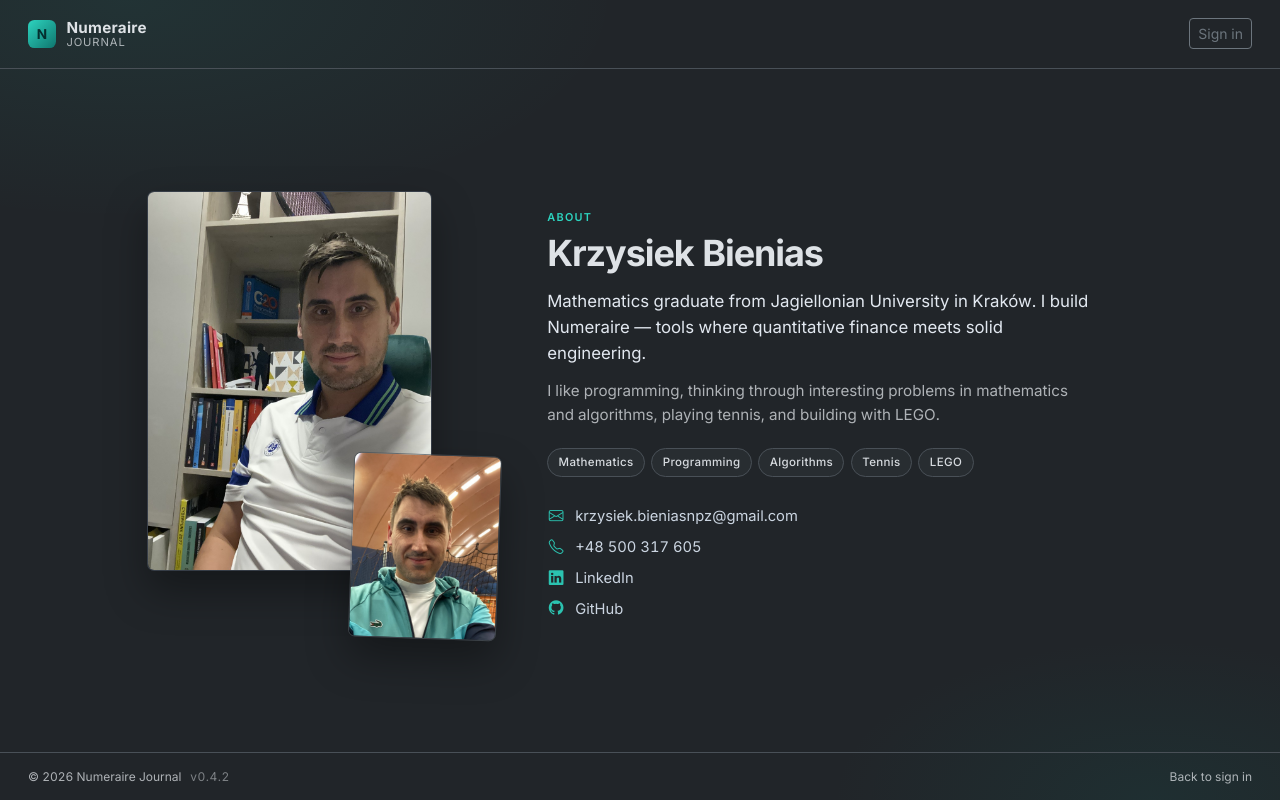
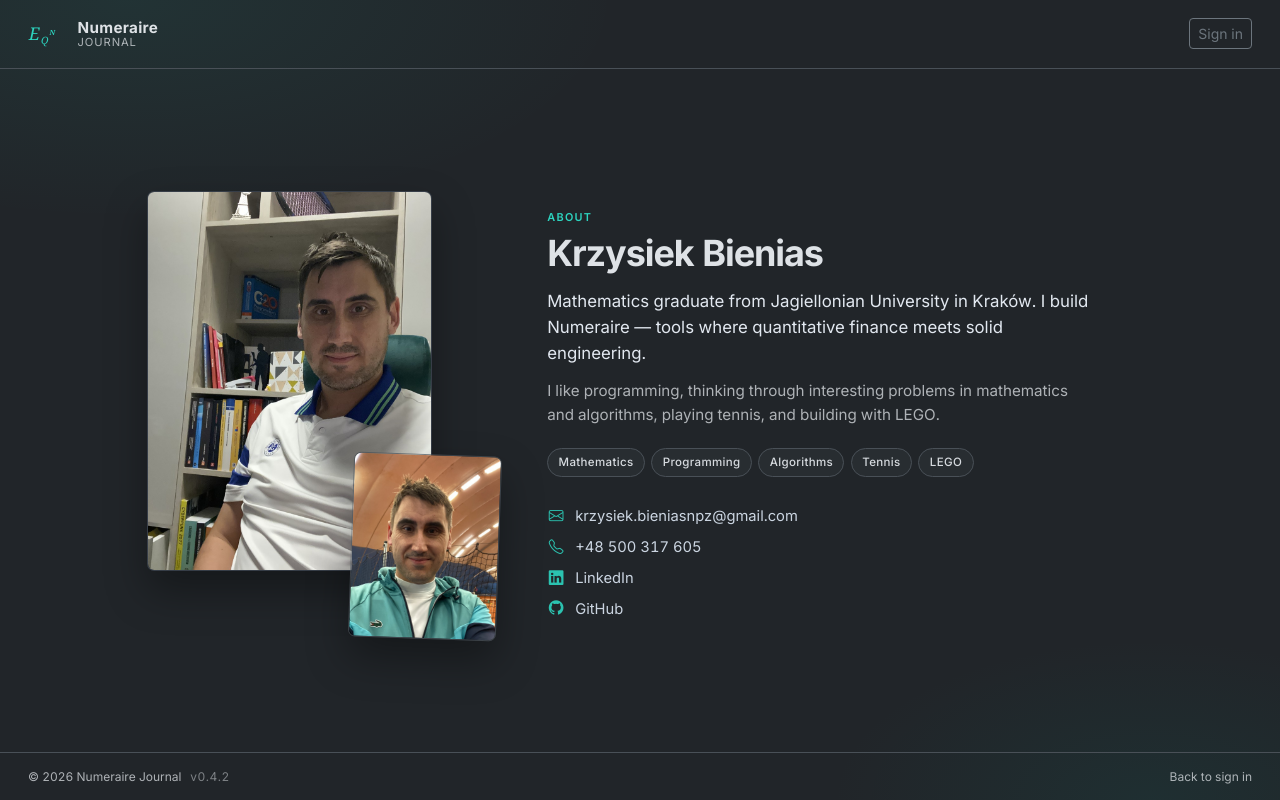
Before and after one commit to krzysiekbienias/numeraire, a Django app: page /about/ in a window 1280 px wide. Run offline with Django 5.2, Linux system fonts and the light colour scheme.

Commit message:
feat(branding): update brand mark.

```diff
--- a/web/static/css/journal.css
+++ b/web/static/css/journal.css
@@ -62,15 +62,18 @@ body {
 }
 
 .nj-brand-mark {
-  width: 1.75rem;
-  height: 1.75rem;
-  border-radius: 0.4rem;
-  background: linear-gradient(135deg, var(--nj-accent), #0f766e);
+  width: 2.45rem;
+  height: 1.65rem;
   display: inline-grid;
   place-items: center;
-  font-weight: 700;
-  font-size: 0.85rem;
-  color: #042f2e;
+  flex-shrink: 0;
+  color: var(--nj-accent);
+}
+
+.nj-brand-mark svg {
+  display: block;
+  width: 2.45rem;
+  height: 1.65rem;
 }
 
 .nj-brand-text {
--- a/web/templates/base.html
+++ b/web/templates/base.html
@@ -11,14 +11,14 @@
   <link href="https://cdn.jsdelivr.net/npm/bootstrap@5.3.3/dist/css/bootstrap.min.css" rel="stylesheet"
         integrity="sha384-QWTKZyjpPEjISv5WaRU9OFeRpok6YctnYmDr5pNlyT2bRjXh0JMhjY6hW+ALEwIH" crossorigin="anonymous">
   <link href="https://cdn.jsdelivr.net/npm/bootstrap-icons@1.11.3/font/bootstrap-icons.min.css" rel="stylesheet">
-  <link href="{% static 'css/journal.css' %}?v=11" rel="stylesheet">
+  <link href="{% static 'css/journal.css' %}?v=12" rel="stylesheet">
   {% block extra_head %}{% endblock %}
 </head>
 <body>
   <div class="nj-shell">
     <aside class="nj-sidebar">
       <a class="nj-brand" href="{% url 'journal:dashboard' %}">
-        <span class="nj-brand-mark">N</span>
+        {% include 'partials/brand_mark.html' %}
         <span class="nj-brand-text">
           <strong>Numeraire</strong>
           <span>Journal</span>
--- a/web/templates/journal/about.html
+++ b/web/templates/journal/about.html
@@ -12,14 +12,14 @@
   <link href="https://cdn.jsdelivr.net/npm/bootstrap@5.3.3/dist/css/bootstrap.min.css" rel="stylesheet"
     integrity="sha384-QWTKZyjpPEjISv5WaRU9OFeRpok6YctnYmDr5pNlyT2bRjXh0JMhjY6hW+ALEwIH" crossorigin="anonymous">
   <link href="https://cdn.jsdelivr.net/npm/bootstrap-icons@1.11.3/font/bootstrap-icons.min.css" rel="stylesheet">
-  <link href="{% static 'css/journal.css' %}?v=11" rel="stylesheet">
+  <link href="{% static 'css/journal.css' %}?v=12" rel="stylesheet">
 </head>
 
 <body>
   <div class="nj-about">
     <header class="nj-about-top">
       <a class="nj-brand" href="{% url 'login' %}">
-        <span class="nj-brand-mark">N</span>
+        {% include 'partials/brand_mark.html' %}
         <span class="nj-brand-text">
           <strong>Numeraire</strong>
           <span>Journal</span>
--- /dev/null
+++ b/web/templates/partials/brand_mark.html
@@ -0,0 +1,29 @@
+{# Numeraire mark: E_{Q^N} — expectation under the numeraire measure #}
+<span class="nj-brand-mark" aria-hidden="true" title="E under Q^N">
+  <svg xmlns="http://www.w3.org/2000/svg" viewBox="0 0 44 30" width="44" height="30" fill="none">
+    {# E — main symbol #}
+    <text
+      x="0.5" y="21.5"
+      fill="currentColor"
+      font-family="Georgia, 'Times New Roman', Times, Cambria, serif"
+      font-style="italic"
+      font-size="20"
+      font-weight="500">E</text>
+    {# Q — subscript #}
+    <text
+      x="14.5" y="26.5"
+      fill="currentColor"
+      font-family="Georgia, 'Times New Roman', Times, Cambria, serif"
+      font-style="italic"
+      font-size="11.5"
+      font-weight="500">Q</text>
+    {# N — superscript on Q (tight, like TeX Q^N) #}
+    <text
+      x="24.2" y="16.2"
+      fill="currentColor"
+      font-family="Georgia, 'Times New Roman', Times, Cambria, serif"
+      font-style="italic"
+      font-size="8"
+      font-weight="600">N</text>
+  </svg>
+</span>
--- a/web/templates/registration/login.html
+++ b/web/templates/registration/login.html
@@ -11,7 +11,7 @@
   <link href="https://fonts.googleapis.com/css2?family=Inter:wght@400;500;600;700&display=swap" rel="stylesheet">
   <link href="https://cdn.jsdelivr.net/npm/bootstrap@5.3.3/dist/css/bootstrap.min.css" rel="stylesheet"
     integrity="sha384-QWTKZyjpPEjISv5WaRU9OFeRpok6YctnYmDr5pNlyT2bRjXh0JMhjY6hW+ALEwIH" crossorigin="anonymous">
-  <link href="{% static 'css/journal.css' %}?v=11" rel="stylesheet">
+  <link href="{% static 'css/journal.css' %}?v=12" rel="stylesheet">
 </head>
 
 <body>
@@ -19,7 +19,7 @@
     <section class="nj-login-form">
       <div class="nj-login-form-main">
         <div class="nj-brand">
-          <span class="nj-brand-mark">N</span>
+          {% include 'partials/brand_mark.html' %}
           <span class="nj-brand-text">
             <strong>Numeraire</strong>
             <span>Journal</span>
```
Also changed, not shown: web/static/img/numeraire-mark.svg (added).
